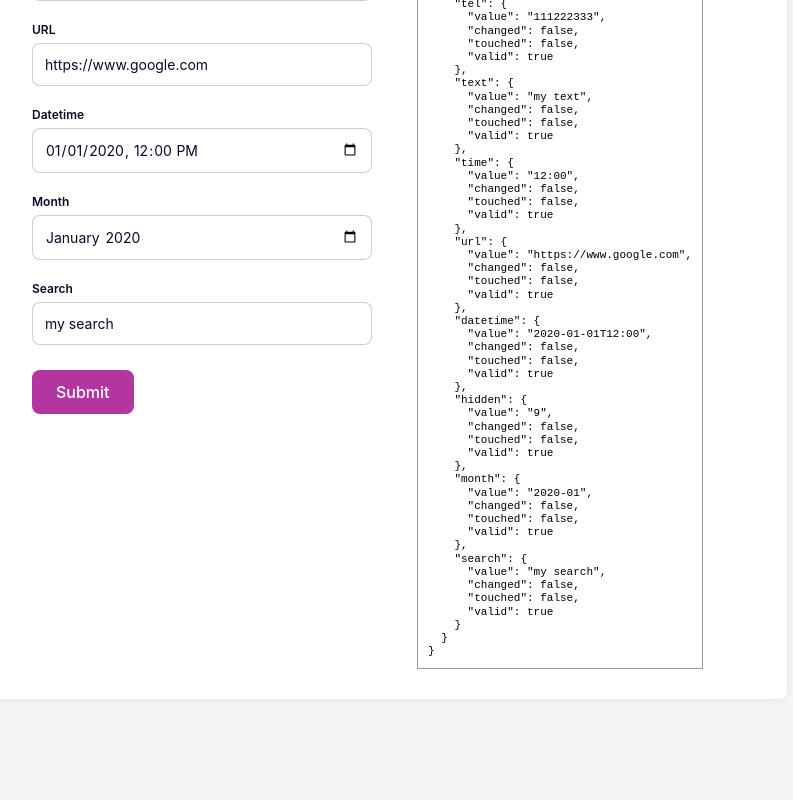
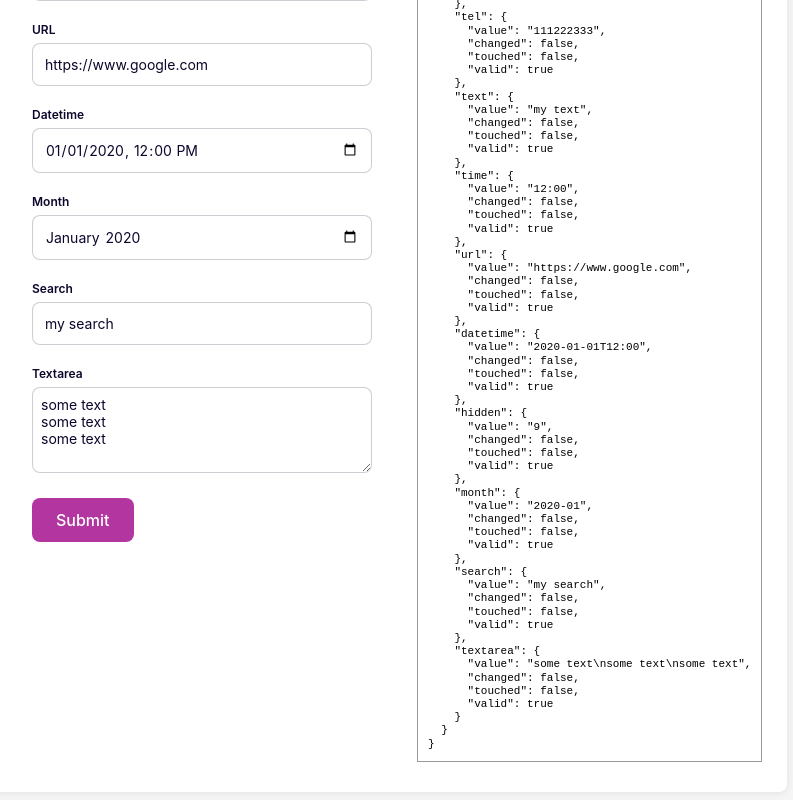
Before and after one commit to letanure/react-form-generator, a Next.js app: page / in a window 1280 px wide. Shown: the part 786-1586 px from the top of the page, without its empty margins (253-1046 px from the left). Before the commit the page ends 1500 px from the top, so only its background shows below. Built offline with nearby package versions, Linux system fonts and the light colour scheme; what fastest-validator would draw is missing.

Commit message:
feat: add textarea field option

```diff
--- a/src/components/Main/index.tsx
+++ b/src/components/Main/index.tsx
@@ -86,6 +86,13 @@ const formConfig: FormConfig = {
       name: 'search',
       type: 'search',
       value: 'my search'
+    },
+    {
+      label: 'Textarea',
+      name: 'textarea',
+      type: 'textarea',
+      value: `some text\nsome text\nsome text`,
+      rows: 4
     }
   ]
 }
--- a/src/components/ui/Field/index.tsx
+++ b/src/components/ui/Field/index.tsx
@@ -17,6 +17,7 @@ const Field = ({
   type = 'text',
   validate,
   value,
+  rows,
   onChange
 }: FieldProps) => {
   const [errorsMessages, setEerrorsMessages] = useState<string[]>([])
@@ -73,7 +74,9 @@ const Field = ({
     return !hasFalseValue
   }
 
-  const handleOnChange = (e: React.ChangeEvent<HTMLInputElement>) => {
+  const handleOnChange = (
+    e: React.ChangeEvent<HTMLInputElement | HTMLTextAreaElement>
+  ) => {
     const isValid = runValidations(e.target.value)
     setFieldData({
       value: e.target.value,
@@ -86,6 +89,18 @@ const Field = ({
     <S.Wrapper className={`field-${type}`}>
       <label>
         <div className="label">{label}</div>
+        {type === 'textarea' && (
+          <textarea
+            className={fieldData.valid ? '' : 'hasError'}
+            name={name}
+            placeholder={placeholder}
+            value={fieldData.value}
+            onChange={handleOnChange}
+            autoComplete="off"
+            rows={rows}
+          />
+        )}
+        {type !== 'textarea' && (
           <input
             className={fieldData.valid ? '' : 'hasError'}
             name={name}
@@ -95,6 +110,7 @@ const Field = ({
             onChange={handleOnChange}
             autoComplete="off"
           />
+        )}
         {!fieldData.valid &&
           errorsMessages.map((errorMessage: string, index) => (
             <S.ErrorMessage key={index}>{errorMessage}</S.ErrorMessage>
--- a/src/components/ui/Field/styles.ts
+++ b/src/components/ui/Field/styles.ts
@@ -13,6 +13,28 @@ export const Wrapper = styled.div`
       font-weight: 600;
       color: #0c072c;
       display: block;
+    }
+    textarea {
+      font-family: inherit;
+      color: #0c072c;
+      background: #fff;
+      width: 100%;
+      padding: 8px;
+      font-size: 14px;
+      border: 1px solid #0c072c33;
+      border-radius: 8px;
+      min-height: 70px;
+      display: block;
+
+      &:focus,
+      &:focus-visible {
+        outline: 1px solid #b336a0;
+        border-color: #b336a0;
+      }
+
+      &.hasError {
+        border: 1px solid rgb(233, 75, 75);
+      }
     }
     input {
       font-family: inherit;
--- a/src/types.d.ts
+++ b/src/types.d.ts
@@ -15,6 +15,7 @@ type FieldTypes =
   | 'text'
   | 'time'
   | 'url'
+  | 'textarea'
 
 type FieldConfig = {
   label: string
@@ -23,6 +24,8 @@ type FieldConfig = {
   value: FieldData['value']
   placeholder?: string
   validate?: ValidationSchema[]
+  // textarea
+  rows?: number
 }
 
 type FormConfig = {
```
Also changed, not shown: src/components/ui/Field/stories.tsx (+12 -0 lines). Lines whose indentation alone changed are shown as unchanged.
